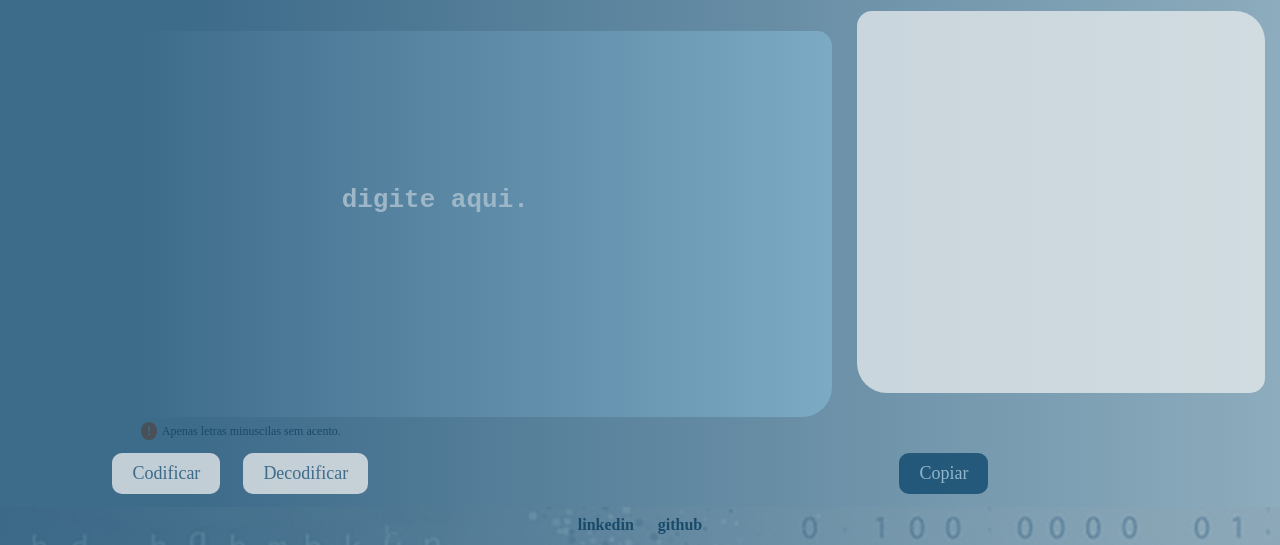
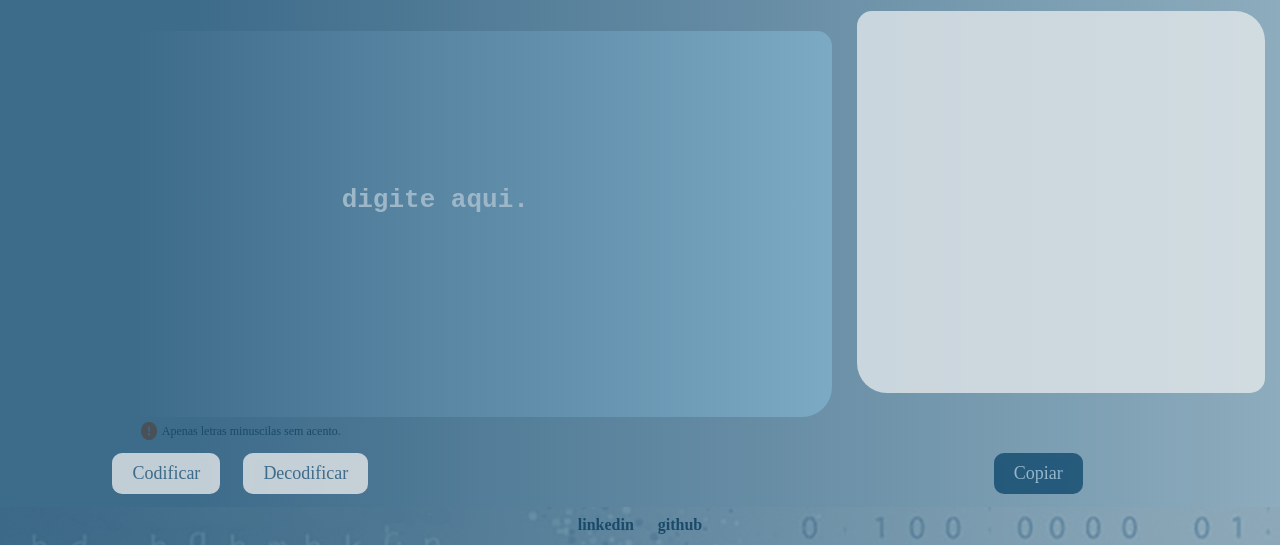
Before and after one commit to Manoaraujo/Decodificador, a plain HTML site: page index.html in a window 1280 px wide. Shown: the part 51-596 px from the top of the page. Drawn offline with Linux system fonts and the light colour scheme; a web font is replaced by a local one.

Commit message:
ajustes finos

```diff
--- a/decodificador.js
+++ b/decodificador.js
@@ -97,6 +97,7 @@ botaoCopiar.addEventListener('click', function () {
 
     textArea.select();
     document.execCommand('copy');
+    alert("Texto copiado para área de transferencia")
 
 });
 
--- a/style.css
+++ b/style.css
@@ -139,7 +139,7 @@ textarea::placeholder {
     border-radius: 10px;
     font-size: 18px;
     opacity: 75%;
-    margin: 0 0 0 44%;
+    margin: 0 0 0 52%;
     transform: scale(1);
     transition: 0.8s;
 
```
Also changed, not shown: imagens/codigo-binario.jpg (deleted).
